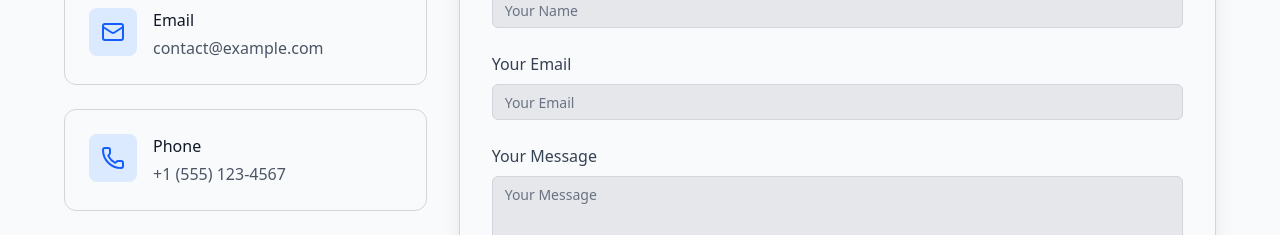
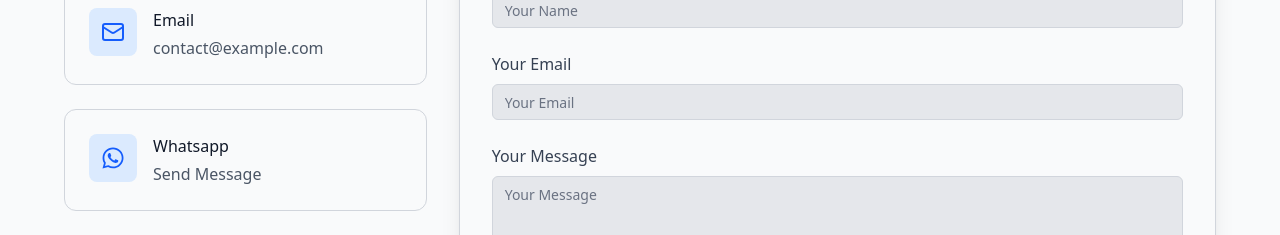
Before and after one commit to faidrn/my-portfolio, a React (Vite) app: page / in a window 1280 px wide. Shown: the part 5060-5295 px from the top of the page. Built offline with nearby package versions, Linux system fonts and the light colour scheme.

Commit message:
feat (contact): Add whatsapp in contact information

```diff
--- a/src/components/sections/Contact.jsx
+++ b/src/components/sections/Contact.jsx
@@ -4,7 +4,7 @@ import { Button } from "../ui/Button";
 import { Input } from "../ui/input";
 import { Textarea } from "../ui/textarea";
 import { Card, CardContent } from "../ui/card";
-//import { FaGithub, FaLinkedin, FaRegEnvelope } from 'react-icons/fa6';
+import { FaWhatsapp } from "react-icons/fa";
 import { Mail, MapPin, Phone, Send } from "lucide-react";
 import { motion } from "framer-motion";
 import { toast } from "sonner";
@@ -39,10 +39,10 @@ const Contact = () => {
             link: 'mailto:contact@example.com',
         },
         {
-            icon: Phone,
-            title: t('contact.personal.phone'),
-            content: '+1 (555) 123-4567',
-            link: 'tel:+15551234567',
+            icon: FaWhatsapp,
+            title: t('contact.personal.whatsapp'),
+            content: t('contact.send'),
+            link: `https://wa.me/421950248025?text=${t('contact.whatsapp.message')}`,
         },
         {
             icon: MapPin,
--- a/src/locales/translations.js
+++ b/src/locales/translations.js
@@ -95,6 +95,8 @@ export const translations = {
         'contact.info': 'Contact Information',
         'contact.personal.phone': 'Phone',
         'contact.personal.location': 'Location',
+        'contact.personal.whatsapp': 'Whatsapp',
+        'contact.whatsapp.message': "Hello! I'm interested in your services as a frontend developer.",
 
         // Footer
         'footer.rights': 'All rights reserved.',
@@ -194,6 +196,8 @@ export const translations = {
         'contact.info': 'Información de Contacto',
         'contact.personal.phone': 'Teléfono',
         'contact.personal.location': 'Ubicación',
+        'contact.personal.whatsapp': 'Whatsapp',
+        'contact.whatsapp.message': "Hola! Estoy interesado en tus servicios como desarrollador frontend.",
 
         // Footer
         'footer.rights': 'Todos los derechos reservados.',
```
